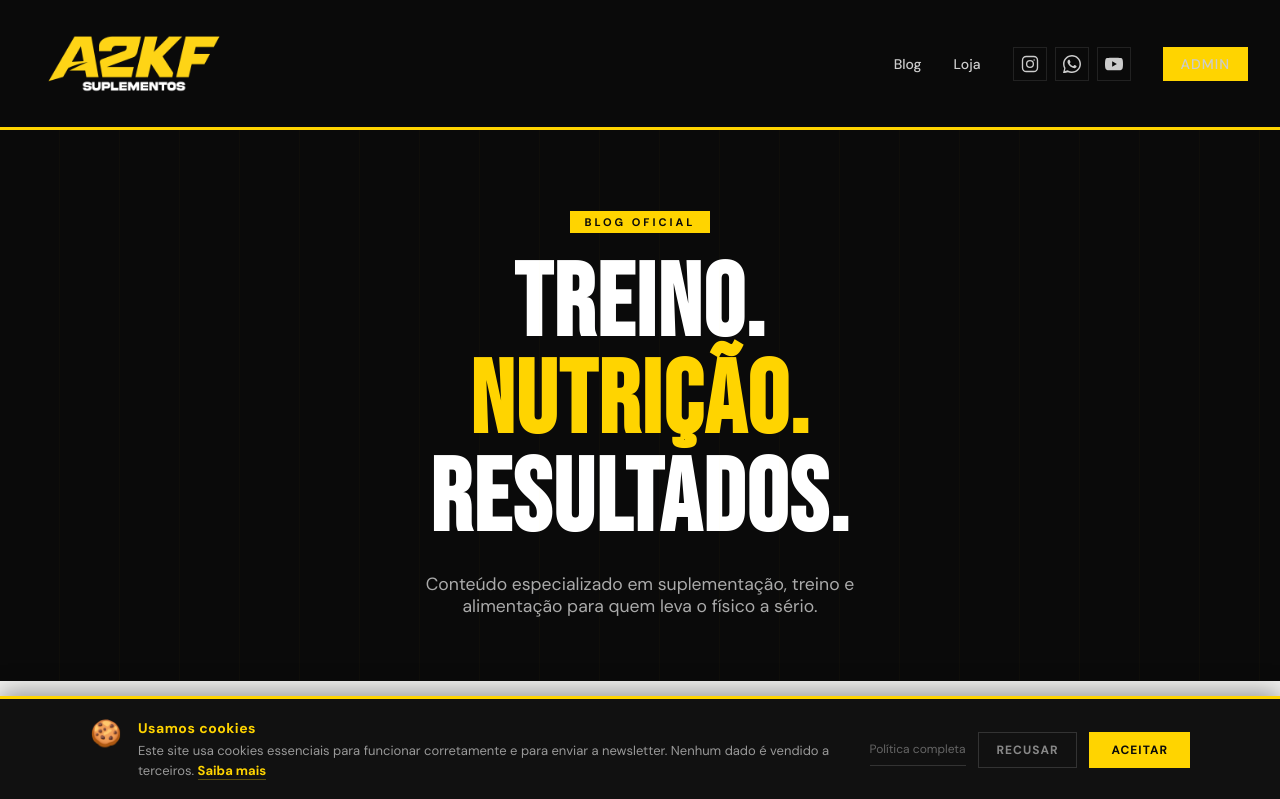
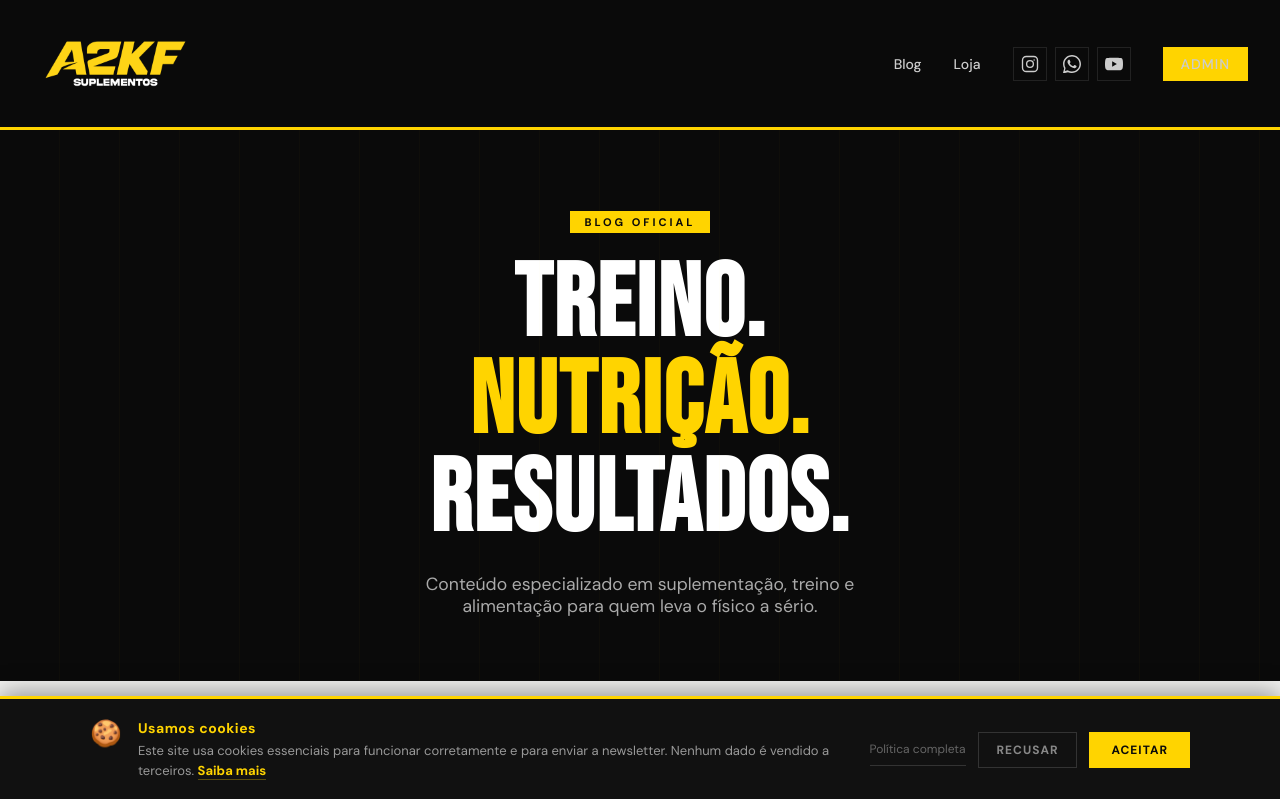
Before and after one commit to a2kfsuplementos/blog-a2kf, a website: page public/index.html in a window 1280 px wide. Shown: the top 799 px of the page. Drawn offline with nearby package versions, Linux system fonts and the light colour scheme; no server answers.

Commit message:
Reduce logo height in navigation

```diff
--- a/public/index.html
+++ b/public/index.html
@@ -210,7 +210,7 @@
 <nav>
 
   <a href="index.html" class="nav-logo">
-    <img src="logo.png" alt="A2KF Suplementos" style="height:110px;width:auto;display:block;" />
+    <img src="logo.png" alt="A2KF Suplementos" style="height:90px;width:auto;display:block;" />
   </a>
   <div class="nav-links">
     <a href="index.html">Blog</a>
```
